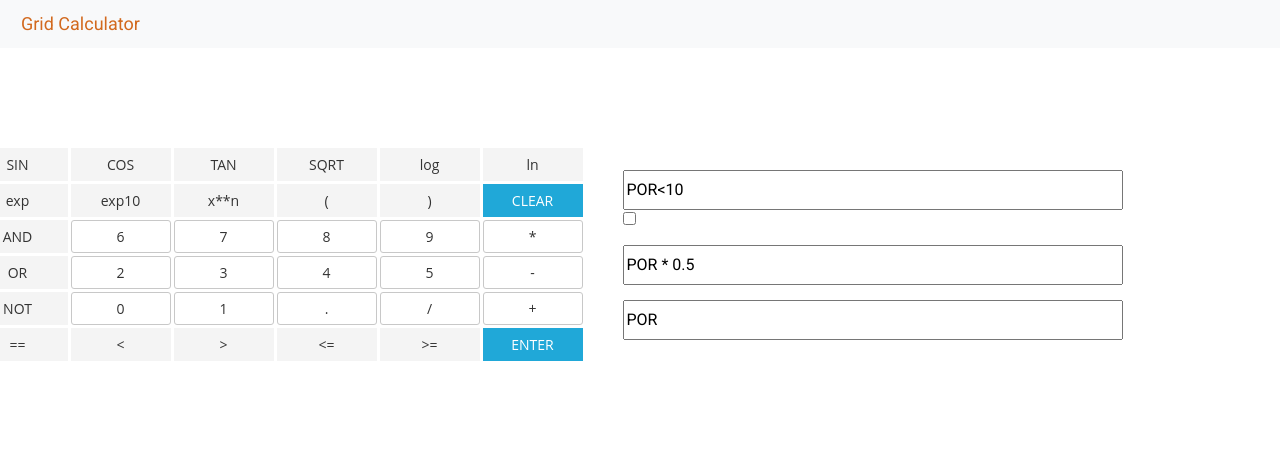
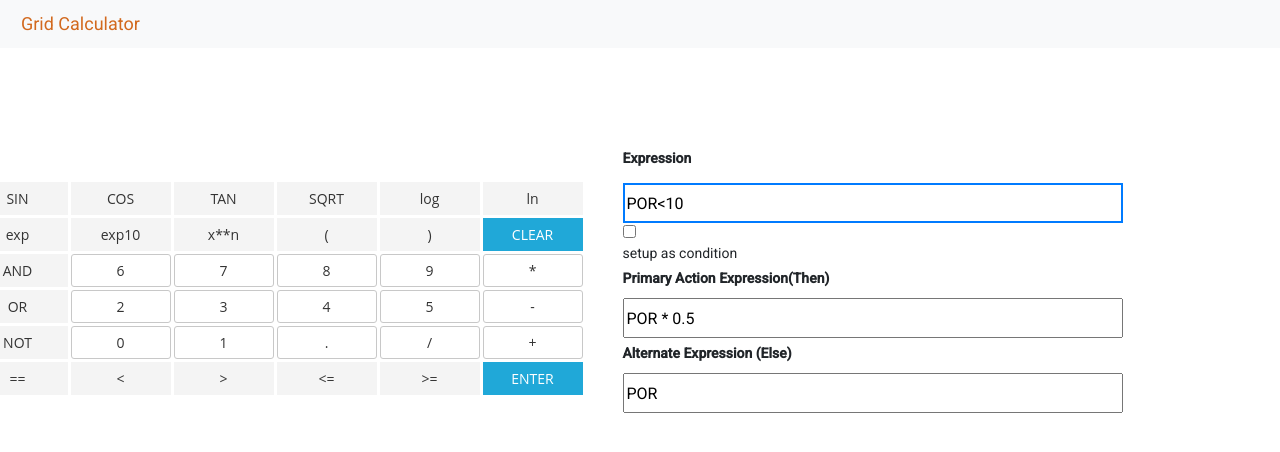
Before and after one commit to Naveed1842/assessment-diary-web, an Angular app: page /diary in a window 1280 px wide. Shown: the top 452 px of the page. Built offline with nearby package versions, Linux system fonts and the light colour scheme.

Commit message:
personal learning assignment

```diff
--- a/src/app/diary/grid-calculator/grid-calculator.component.html
+++ b/src/app/diary/grid-calculator/grid-calculator.component.html
@@ -1,3 +1,4 @@
+
 <div class="wrapper">
 
     <section class="grid-container">
@@ -45,19 +46,29 @@
         <button class="item item-enter" (click)="save()">ENTER</button>
     </section>
     <section class="input-area">
-        <!-- <span><strong>Expression</strong></span> -->
+         <span><strong>Expression</strong></span>
+
         <div class="inputTypeExpression">
-            <input type="text" class="inputStyle" [value]="selectedExpression" />
+            <input type="text" class="inputStyle"
+            [ngClass]="{'greenClass':enable==ACTIVE_OPTIONS.Expression?true:false}"
+            (focus)="addElement(ACTIVE_OPTIONS.Expression)"
+            [value]="selectedExpression" />
             <input type="checkbox" id="vehicle1" name="vehicle1" value="Bike">
         </div>
-        <!-- <span>setup as condition</span> -->
+            <span>setup as condition</span>
         <div class="inputTypeExpression">
-            <!-- <span><strong>Primary Action Expression(Then)</strong></span> -->
-            <input type="text" class="inputStyle" [value]="primaryActionExpression" />
+            <span><strong>Primary Action Expression(Then)</strong></span>
+            <input type="text" class="inputStyle"
+            (focus)="addElement(ACTIVE_OPTIONS.PrimaryActionExpression)"
+            [ngClass]="{'greenClass':enable==ACTIVE_OPTIONS.PrimaryActionExpression?true:false}"
+            [value]="primaryActionExpression" />
         </div>
         <div class="inputTypeExpression">
-            <!-- <span><strong>Alternate Expression (Else)</strong></span> -->
-            <input type="text" class="inputStyle" [value]="alternateExpression" />
+            <span><strong>Alternate Expression (Else)</strong></span>
+            <input type="text" class="inputStyle"
+            (focus)="addElement(ACTIVE_OPTIONS.AlternateExpression)"
+            [ngClass]="{'greenClass':enable==ACTIVE_OPTIONS.AlternateExpression?true:false}"
+            [value]="alternateExpression" />
         </div>
     </section>
 </div>
--- a/src/app/diary/grid-calculator/grid-calculator.component.scss
+++ b/src/app/diary/grid-calculator/grid-calculator.component.scss
@@ -51,3 +51,8 @@ background-color: #F4F4F4;
 // button:hover{
 //     background: #C8C8C8 0% 0% no-repeat padding-box;
 // }
+.greenClass{
+    border-width: 2px;
+    border-color: #007bff;
+    border-style: solid;
+}
--- a/src/app/diary/grid-calculator/grid-calculator.component.ts
+++ b/src/app/diary/grid-calculator/grid-calculator.component.ts
@@ -1,26 +1,68 @@
-import { Component, OnInit } from '@angular/core';
-
+import { Component, OnInit } from "@angular/core";
+export enum ACTIVE_OPTIONS {
+  Expression = 0,
+  PrimaryActionExpression = 1,
+  AlternateExpression = 2,
+}
 @Component({
-  selector: 'app-grid-calculator',
-  templateUrl: './grid-calculator.component.html',
-  styleUrls: ['./grid-calculator.component.scss']
+  selector: "app-grid-calculator",
+  templateUrl: "./grid-calculator.component.html",
+  styleUrls: ["./grid-calculator.component.scss"],
 })
 export class GridCalculatorComponent implements OnInit {
-  LessThanOperator='<';
-  LessThanEqualOperator='<=';
-  selectedExpression = 'POR<10';
-  primaryActionExpression='POR * 0.5';
-  alternateExpression='POR';
-  constructor() { }
+  ACTIVE_OPTIONS = ACTIVE_OPTIONS;
+  enable: ACTIVE_OPTIONS;
+  LessThanOperator = "<";
+  LessThanEqualOperator = "<=";
+  selectedExpression = "POR<10";
+  primaryActionExpression = "POR * 0.5";
+  alternateExpression = "POR";
+  isSetAutoFocus: boolean = false;
+  constructor() {}
   ngOnInit(): void {
+    this.enable = ACTIVE_OPTIONS.Expression;
+    this.addElement(this.enable);
   }
+
   getOperator(item) {
-    this.selectedExpression+=item;
+    if (this.enable == ACTIVE_OPTIONS.Expression) {
+      this.selectedExpression += item;
+    }
+    if (this.enable == ACTIVE_OPTIONS.PrimaryActionExpression) {
+      this.primaryActionExpression += item;
+    }
+    if (this.enable == ACTIVE_OPTIONS.AlternateExpression) {
+      this.alternateExpression += item;
+    }
+  }
+  addElement(type) {
+    if (type == ACTIVE_OPTIONS.Expression) {
+      this.enable = type;
+    }
+    if (type == ACTIVE_OPTIONS.PrimaryActionExpression) {
+      this.enable = type;
+    }
+    if (type == ACTIVE_OPTIONS.AlternateExpression) {
+      this.enable = type;
+    }
   }
   clear() {
-    this.selectedExpression='';
+    if (this.enable == ACTIVE_OPTIONS.Expression) {
+      this.selectedExpression = "";
+    }
+    if (this.enable == ACTIVE_OPTIONS.PrimaryActionExpression) {
+      this.primaryActionExpression = "";
+    }
+    if (this.enable == ACTIVE_OPTIONS.AlternateExpression) {
+      this.alternateExpression = "";
+    }
   }
   save() {
-
+    console.log(
+      "generaed expression",
+      this.selectedExpression,
+      this.primaryActionExpression,
+      this.alternateExpression
+    );
   }
 }
```
